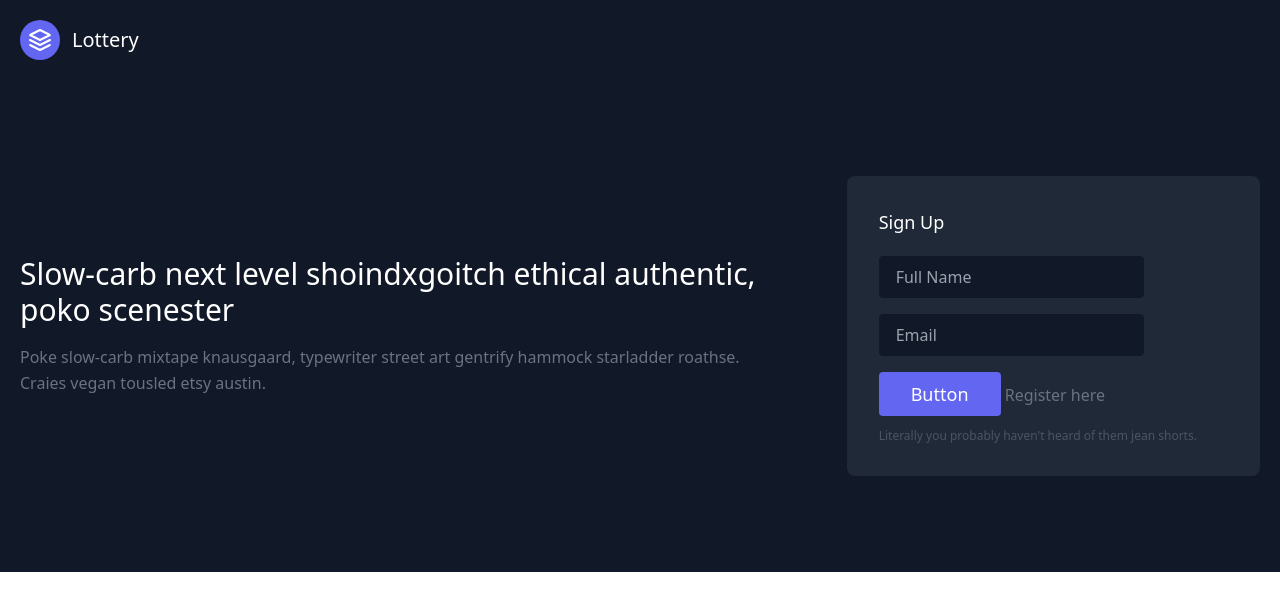
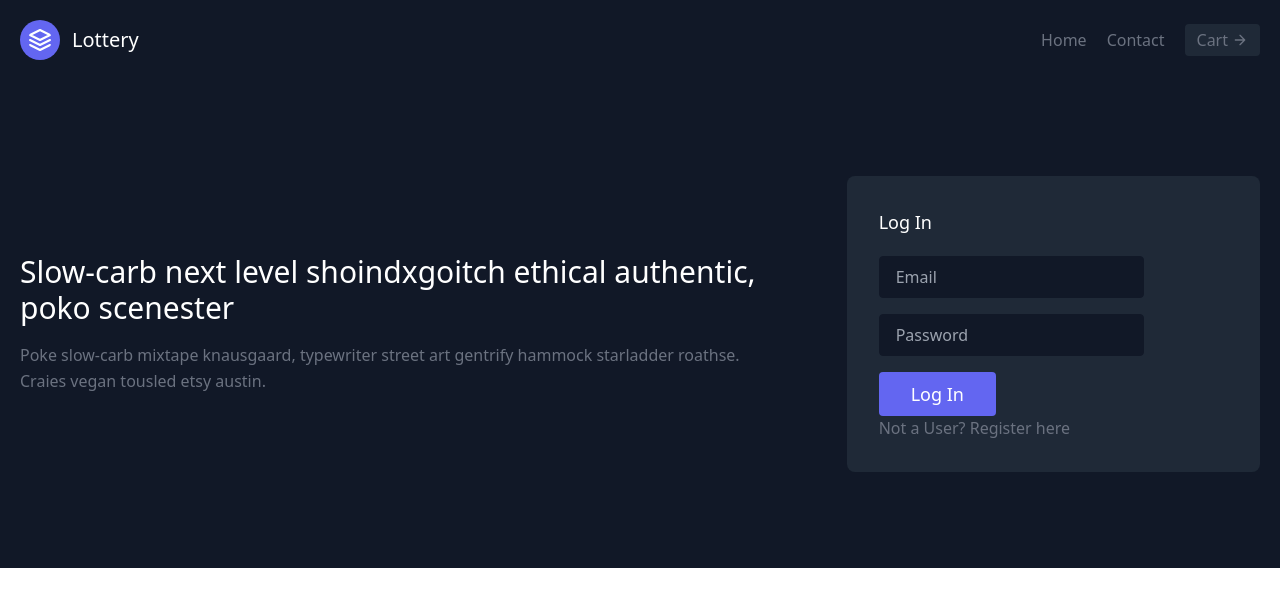
Before and after one commit to shivang-madhwal/HCL_HACKATHON_2020, a Flask app: template aman/templates/login.html in a window 1280 px wide. Shown: the top 611 px of the page. Run offline with Flask 2, Linux system fonts and the light colour scheme; the template is opened without the code that fills it, so the values that code supplies are empty.

Commit message:
minor modifications

```diff
--- a/aman/templates/login.html
+++ b/aman/templates/login.html
@@ -4,22 +4,30 @@
     <meta charset="UTF-8">
     <meta name="viewport" content="width=device-width, initial-scaled = 1.0">
     <link href="https://unpkg.com/tailwindcss@^1.0/dist/tailwind.min.css" rel="stylesheet">
-    <title>Lottery-Tickets</title>
+    <title>Log In</title>
 </head>
 <body>
 
   <header class="text-gray-500 bg-gray-900 body-font">
     <div class="container mx-auto flex flex-wrap p-5 flex-col md:flex-row items-center">
       <a class="flex title-font font-medium items-center text-white mb-4 md:mb-0">
-            <svg xmlns="http://www.w3.org/2000/svg" fill="none" stroke="currentColor" stroke-linecap="round" stroke-linejoin="round" stroke-width="2" class="w-10 h-10 text-white p-2 bg-indigo-500 rounded-full" viewBox="0 0 24 24">
+        <svg xmlns="" fill="none" stroke="currentColor" stroke-linecap="round" stroke-linejoin="round" stroke-width="2" class="w-10 h-10 text-white p-2 bg-indigo-500 rounded-full" viewBox="0 0 24 24">
           <path d="M12 2L2 7l10 5 10-5-10-5zM2 17l10 5 10-5M2 12l10 5 10-5"></path>
         </svg>
         <span class="ml-3 text-xl">Lottery</span>
       </a>
       <nav class="md:ml-auto flex flex-wrap items-center text-base justify-center">
+        <a href="/" class="mr-5 hover:text-white">Home</a>   <!--can put href here-->
+        <a class="mr-5 hover:text-white">Contact</a>
       </nav>
+      <button class="inline-flex items-center bg-gray-800 border-0 py-1 px-3 focus:outline-none hover:bg-gray-700 rounded text-base mt-4 md:mt-0">Cart
+        <svg fill="none" stroke="currentColor" stroke-linecap="round" stroke-linejoin="round" stroke-width="2" class="w-4 h-4 ml-1" viewBox="0 0 24 24">
+          <path d="M5 12h14M12 5l7 7-7 7"></path>
+        </svg>
+      </button>
     </div>
   </header>
+
       <section class="text-gray-500 bg-gray-900 body-font">
         <div class="container px-5 py-24 mx-auto flex flex-wrap items-center">
           <div class="lg:w-3/5 md:w-1/2 md:pr-16 lg:pr-0 pr-0">
@@ -27,14 +35,14 @@
             <p class="leading-relaxed mt-4">Poke slow-carb mixtape knausgaard, typewriter street art gentrify hammock starladder roathse. Craies vegan tousled etsy austin.</p>
           </div>
           <div class="lg:w-2/6 md:w-1/2 bg-gray-800 rounded-lg p-8 flex flex-col md:ml-auto w-full mt-10 md:mt-0">
-            <h2 class="text-white text-lg font-medium title-font mb-5">Sign Up</h2>
+            <h2 class="text-white text-lg font-medium title-font mb-5">Log In</h2>
             <form action="/login" method="POST">
-            <input class="bg-gray-900 rounded border text-white border-gray-900 focus:outline-none focus:border-indigo-500 text-base px-4 py-2 mb-4" placeholder="Full Name" type="text">
-            <input class="bg-gray-900 rounded border text-white border-gray-900 focus:outline-none focus:border-indigo-500 text-base px-4 py-2 mb-4" placeholder="Email" type="email">
-            <button class="text-white bg-indigo-500 border-0 py-2 px-8 focus:outline-none hover:bg-indigo-600 rounded text-lg">Button</button>
-            <a href="/registerationForm">Register here</a>
+            <input class="bg-gray-900 rounded border text-white border-gray-900 focus:outline-none focus:border-indigo-500 text-base px-4 py-2 mb-4" name="email" placeholder="Email" type="email">
+            <input class="bg-gray-900 rounded border text-white border-gray-900 focus:outline-none focus:border-indigo-500 text-base px-4 py-2 mb-4" name ="password" placeholder="Password" type="password">
+            <p> {{error}}</p>
+            <button class="text-white bg-indigo-500 border-0 py-2 px-8 focus:outline-none hover:bg-indigo-600 rounded text-lg">Log In</button><br>
+            <a href="/registerationForm"> Not a User? Register here</a>
             </form>
-            <p class="text-xs text-gray-600 mt-3">Literally you probably haven't heard of them jean shorts.</p>
           </div>
         </div>
       </section>
```
Also changed, not shown: aman/appv2.py (+11 -11 lines). Lines whose indentation alone changed are shown as unchanged.
